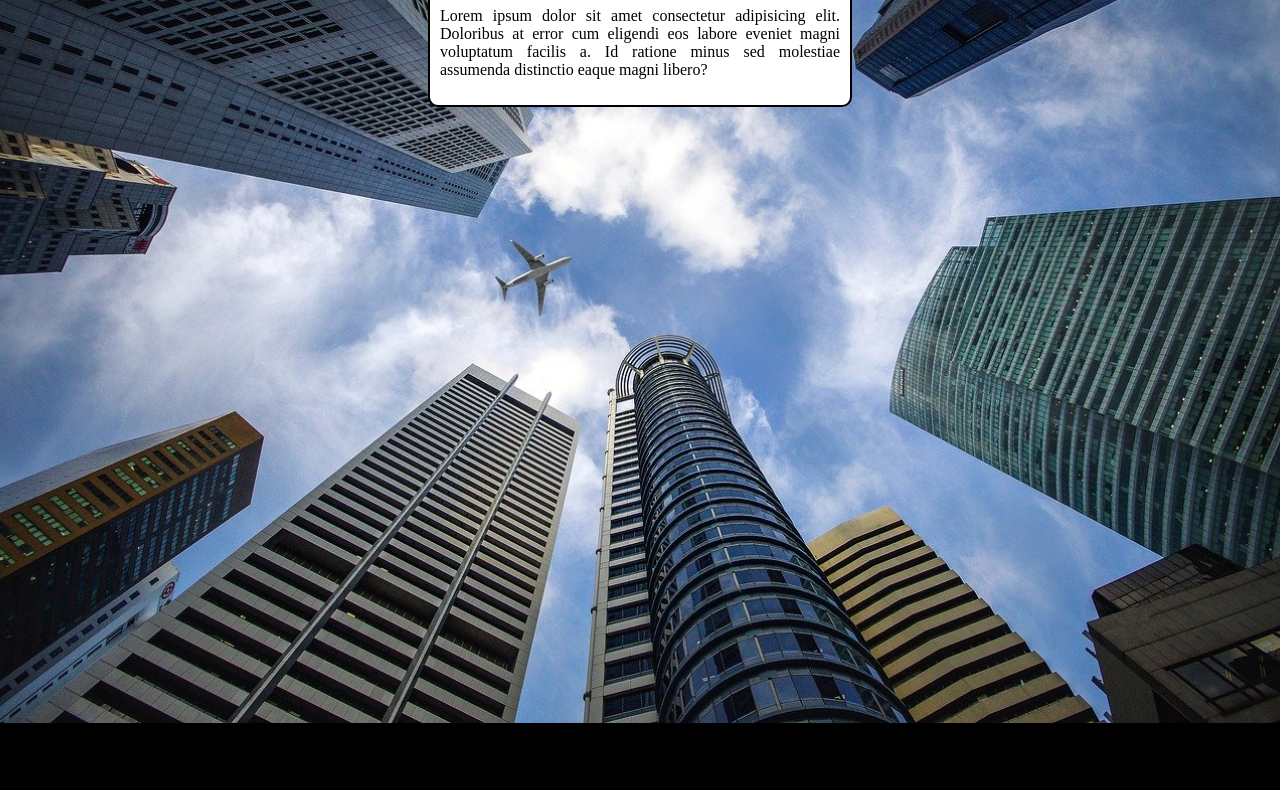
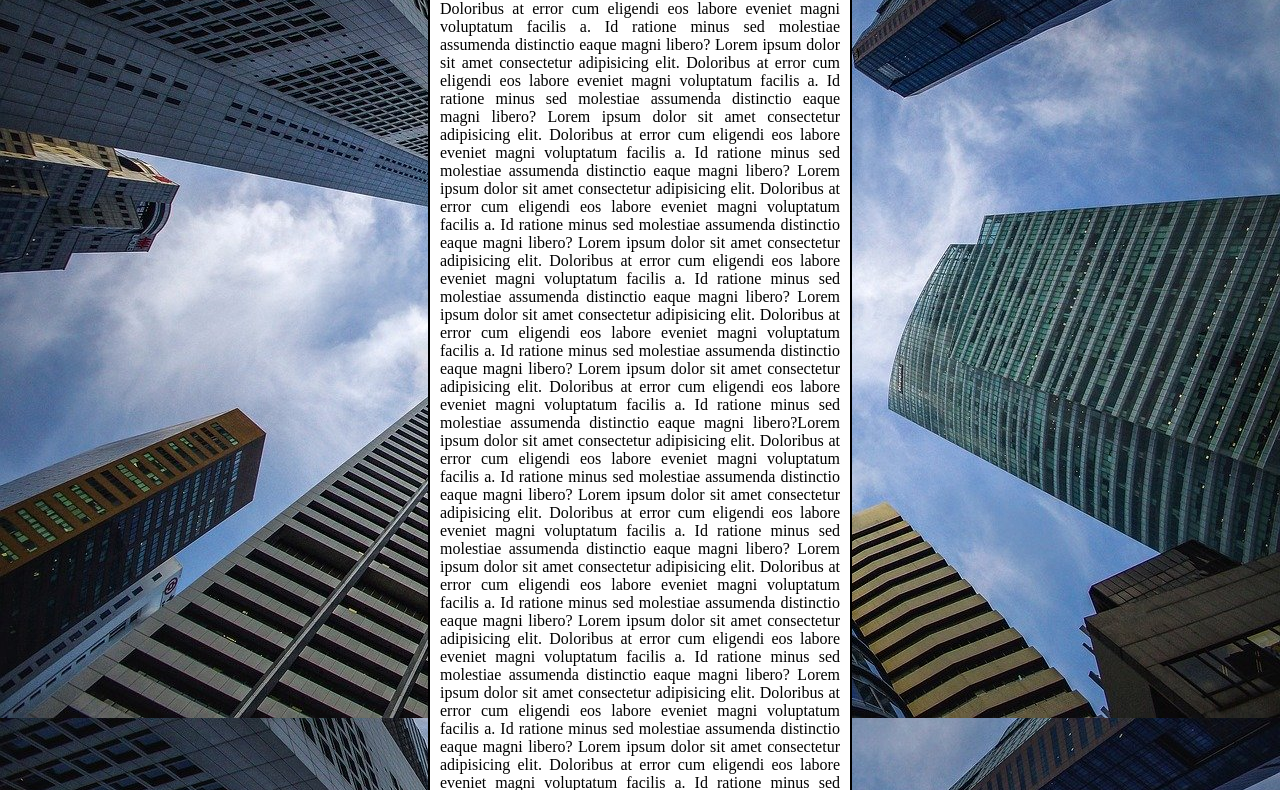
Before and after one commit to P4tr1ckkk/EXERCICIOS, a plain HTML site: page ex22/fundo006.html in a window 1280 px wide. Shown: the part 135-925 px from the top of the page. Before the commit the page ends 858 px from the top, so only its background shows below. Drawn offline with Linux system fonts and the light colour scheme.

Commit message:
estudos 16/05

```diff
--- a/ex22/fundo006.html
+++ b/ex22/fundo006.html
@@ -6,11 +6,19 @@
     <title>Testando imagens de fundo</title>
     <style>
         body {
-            background-color: black;
+            /* background-color: black;
             background-image: url(imagens/wallpaper002.jpg);
             height: 100vh;
             background-repeat: no-repeat;
             background-position: top center;
+            background-size: cover; -- melhor comando para deixar a imagem bem preenchida --
+            background-attachment: fixed; */
+
+            /*Shorthand - background
+                color > img > position > repeat > [size] > attachment
+            */
+
+            background: black url('imagens/wallpaper002.jpg') center center no-repeat fixed;
             background-size: cover;
         }
 
@@ -18,10 +26,10 @@
             background-color: white;
             border: 2px solid black;
             padding: 10px;
-            width: 400px;
+            max-width: 400px;
             border-radius: 10px;
             margin: auto;
-            margin-top: 50px;
+            margin-top: 25px;
             text-align: justify;
         }
 
@@ -34,7 +42,24 @@
 <body>
     <main>
         <h1>Olha que legal!</h1>
-            <p>Lorem ipsum dolor sit amet consectetur adipisicing elit. Doloribus at error cum eligendi eos labore eveniet magni voluptatum facilis a. Id ratione minus sed molestiae assumenda distinctio eaque magni libero?</p>
+            <p>Lorem ipsum dolor sit amet consectetur adipisicing elit. Doloribus at error cum eligendi eos labore eveniet magni voluptatum facilis a. Id ratione minus sed molestiae assumenda distinctio eaque magni libero?
+                Lorem ipsum dolor sit amet consectetur adipisicing elit. Doloribus at error cum eligendi eos labore eveniet magni voluptatum facilis a. Id ratione minus sed molestiae assumenda distinctio eaque magni libero?
+                Lorem ipsum dolor sit amet consectetur adipisicing elit. Doloribus at error cum eligendi eos labore eveniet magni voluptatum facilis a. Id ratione minus sed molestiae assumenda distinctio eaque magni libero?
+                Lorem ipsum dolor sit amet consectetur adipisicing elit. Doloribus at error cum eligendi eos labore eveniet magni voluptatum facilis a. Id ratione minus sed molestiae assumenda distinctio eaque magni libero?
+                Lorem ipsum dolor sit amet consectetur adipisicing elit. Doloribus at error cum eligendi eos labore eveniet magni voluptatum facilis a. Id ratione minus sed molestiae assumenda distinctio eaque magni libero?
+                Lorem ipsum dolor sit amet consectetur adipisicing elit. Doloribus at error cum eligendi eos labore eveniet magni voluptatum facilis a. Id ratione minus sed molestiae assumenda distinctio eaque magni libero?
+                Lorem ipsum dolor sit amet consectetur adipisicing elit. Doloribus at error cum eligendi eos labore eveniet magni voluptatum facilis a. Id ratione minus sed molestiae assumenda distinctio eaque magni libero?Lorem ipsum dolor sit amet consectetur adipisicing elit. Doloribus at error cum eligendi eos labore eveniet magni voluptatum facilis a. Id ratione minus sed molestiae assumenda distinctio eaque magni libero?
+                Lorem ipsum dolor sit amet consectetur adipisicing elit. Doloribus at error cum eligendi eos labore eveniet magni voluptatum facilis a. Id ratione minus sed molestiae assumenda distinctio eaque magni libero?
+                Lorem ipsum dolor sit amet consectetur adipisicing elit. Doloribus at error cum eligendi eos labore eveniet magni voluptatum facilis a. Id ratione minus sed molestiae assumenda distinctio eaque magni libero?
+                Lorem ipsum dolor sit amet consectetur adipisicing elit. Doloribus at error cum eligendi eos labore eveniet magni voluptatum facilis a. Id ratione minus sed molestiae assumenda distinctio eaque magni libero?
+                Lorem ipsum dolor sit amet consectetur adipisicing elit. Doloribus at error cum eligendi eos labore eveniet magni voluptatum facilis a. Id ratione minus sed molestiae assumenda distinctio eaque magni libero?
+                Lorem ipsum dolor sit amet consectetur adipisicing elit. Doloribus at error cum eligendi eos labore eveniet magni voluptatum facilis a. Id ratione minus sed molestiae assumenda distinctio eaque magni libero?
+                Lorem ipsum dolor sit amet consectetur adipisicing elit. Doloribus at error cum eligendi eos labore eveniet magni voluptatum facilis a. Id ratione minus sed molestiae assumenda distinctio eaque magni libero?
+                Lorem ipsum dolor sit amet consectetur adipisicing elit. Doloribus at error cum eligendi eos labore eveniet magni voluptatum facilis a. Id ratione minus sed molestiae assumenda distinctio eaque magni libero?
+                Lorem ipsum dolor sit amet consectetur adipisicing elit. Doloribus at error cum eligendi eos labore eveniet magni voluptatum facilis a. Id ratione minus sed molestiae assumenda distinctio eaque magni libero?
+                Lorem ipsum dolor sit amet consectetur adipisicing elit. Doloribus at error cum eligendi eos labore eveniet magni voluptatum facilis a. Id ratione minus sed molestiae assumenda distinctio eaque magni libero?
+                Lorem ipsum dolor sit amet consectetur adipisicing elit. Doloribus at error cum eligendi eos labore eveniet magni voluptatum facilis a. Id ratione minus sed molestiae assumenda distinctio eaque magni libero?
+            </p>
     </main>
 </body>
 </html>
```
Also changed, not shown: ex22/fundo007.html (added, +46 -0 lines).
